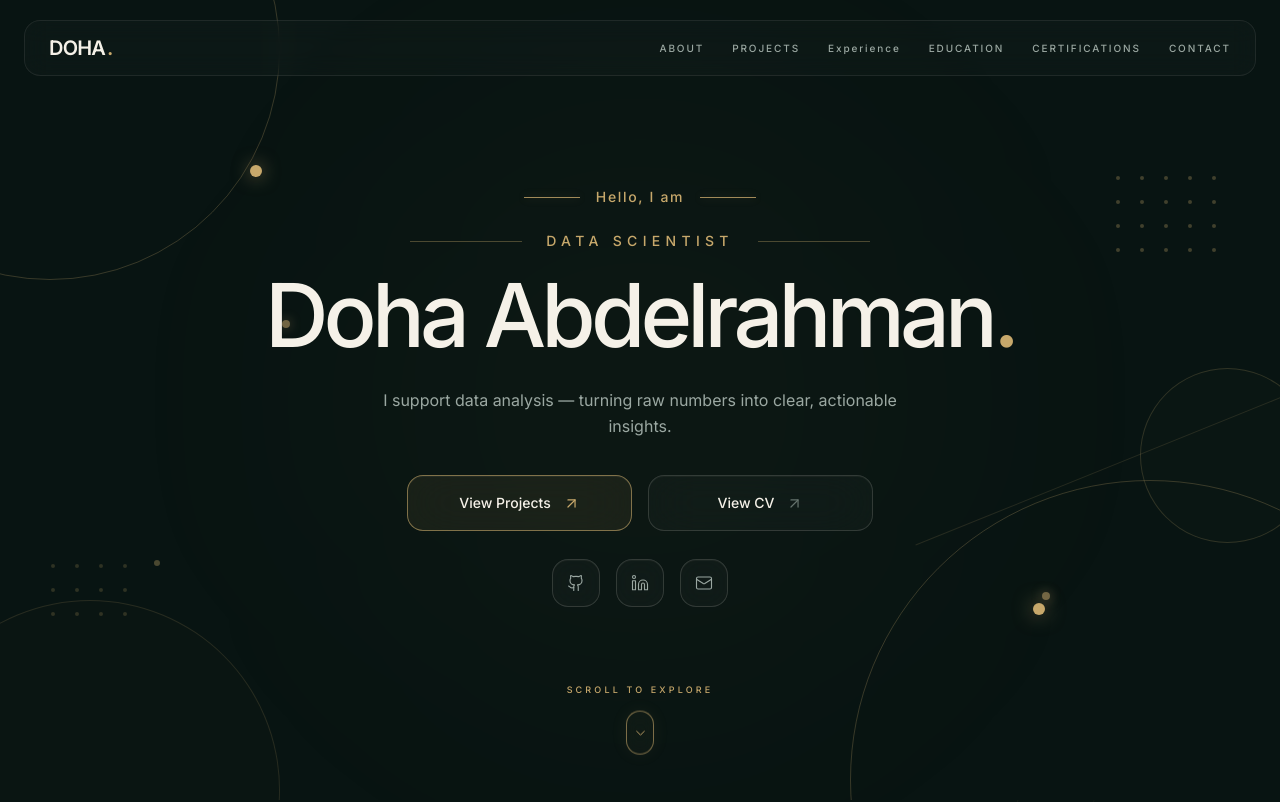
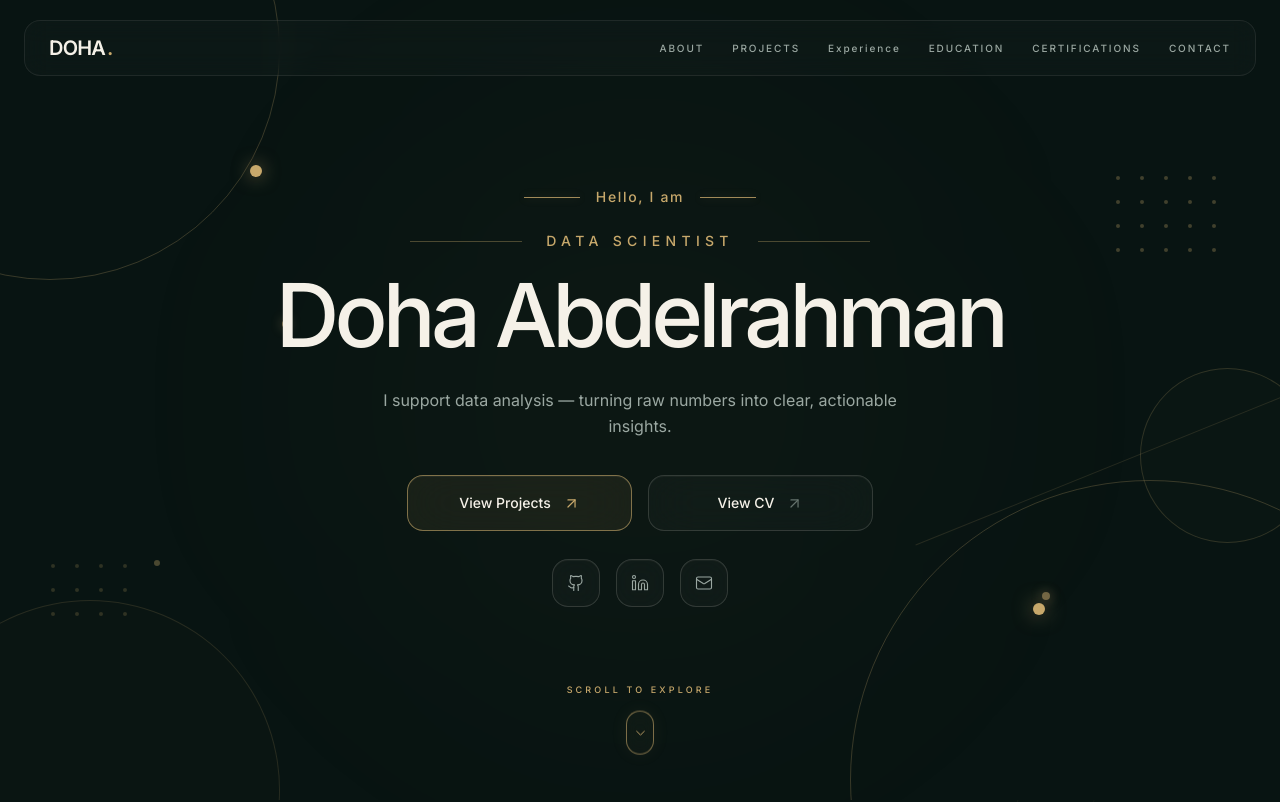
Before and after one commit to DohaAbdelrahman/Doha, a Next.js app: page / in a window 1280 px wide. Shown: the top 802 px of the page. Built offline with nearby package versions, Linux system fonts and the light colour scheme.

Commit message:
add kaggle

```diff
--- a/src/data/portfolio.ts
+++ b/src/data/portfolio.ts
@@ -11,7 +11,9 @@ export const profile = {
   phone: "+201029474155",
   github: "https://github.com/DohaAbdelrahman",
   linkedin: "https://www.linkedin.com/in/doha-abdelrahman-3540292a5/",
+  kaggle: "https://www.kaggle.com/dohaabdelrahman",
   resumeUrl: "#",
+
 };
 
 export const heroStats = [
--- a/src/sections/HeroSection.tsx
+++ b/src/sections/HeroSection.tsx
@@ -5,6 +5,7 @@ import {
   Github,
   Linkedin,
   Mail,
+  Kaggle,
   ArrowUpRight,
   ChevronDown,
 } from "lucide-react";
@@ -431,7 +432,6 @@ export default function HeroSection() {
               "
             >
               {profile.name}
-              <span className="text-[#C7A86B]">.</span>
             </motion.h1>
 
             {/* SUPPORTING DESCRIPTION */}
```
